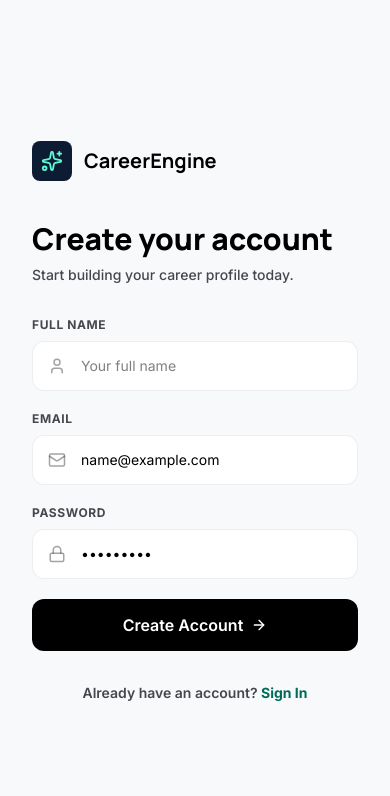
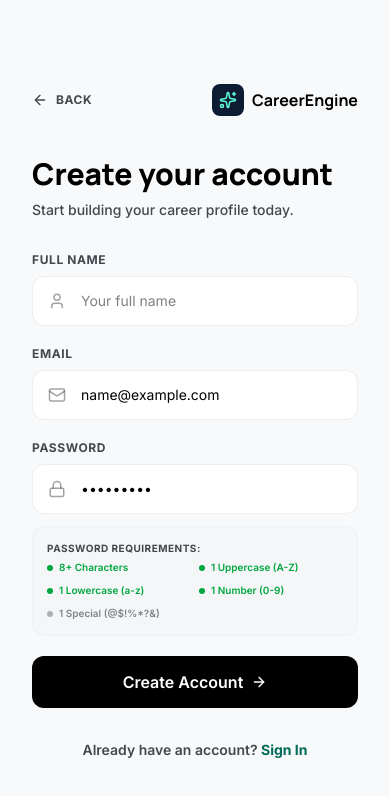
Before and after one commit to lakshaymanchanda18/Ultimate-CS-Career-Architect, a Next.js app: page /login in a window 390 px wide. Both pictures are taken after typing "name@example.com", "Sample123" into the empty fields and a click on the button "Create one". Shown: the top 796 px of the page. Built offline with nearby package versions, Linux system fonts and the light colour scheme.

Commit message:
sign in create account ui done

```diff
--- a/src/app/login/page.tsx
+++ b/src/app/login/page.tsx
@@ -3,7 +3,7 @@
 import { useState, Suspense } from "react";
 import { signIn } from "next-auth/react";
 import { useRouter, useSearchParams } from "next/navigation";
-import { Sparkles, Mail, Lock, ArrowRight, User } from "lucide-react";
+import { Sparkles, Mail, Lock, ArrowRight, User, ArrowLeft } from "lucide-react";
 
 function LoginForm() {
   const router = useRouter();
@@ -23,10 +23,37 @@ function LoginForm() {
   const [resetSent, setResetSent] = useState(false);
   const [resetLink, setResetLink] = useState("");
 
+  const hasMinLength = password.length >= 8;
+  const hasUppercase = /[A-Z]/.test(password);
+  const hasLowercase = /[a-z]/.test(password);
+  const hasNumber = /[0-9]/.test(password);
+  const hasSpecial = /[@$!%*?&]/.test(password);
+
   const handleSubmit = async (e: React.FormEvent) => {
     e.preventDefault();
     setError("");
     setLoading(true);
+
+    // Strict email formatting validation
+    const emailRegex = /^[^\s@]+@[^\s@]+\.[^\s@]+$/;
+    if (!emailRegex.test(email)) {
+      setError("Please enter a valid email address.");
+      setLoading(false);
+      return;
+    }
+
+    if (view === "signup" || view === "login") {
+      if (view === "signup" && !name.trim()) {
+        setError("Full name is required.");
+        setLoading(false);
+        return;
+      }
+      if (!hasMinLength || !hasUppercase || !hasLowercase || !hasNumber || !hasSpecial) {
+        setError("Please satisfy all password strength requirements.");
+        setLoading(false);
+        return;
+      }
+    }
 
     try {
       if (view === "forgot") {
@@ -118,12 +145,21 @@ function LoginForm() {
       {/* Right Panel - Form */}
       <div className="flex-1 flex items-center justify-center p-8 bg-surface transition-colors">
         <div className="w-full max-w-md">
-          {/* Mobile Logo */}
-          <div className="flex items-center gap-3 mb-10 lg:hidden">
-            <div className="w-10 h-10 rounded-lg bg-primary-container text-secondary-fixed flex items-center justify-center">
-              <Sparkles size={22} />
+          {/* Mobile Header (Back Link + Logo) */}
+          <div className="flex items-center justify-between mb-10 lg:hidden">
+            <button
+              onClick={() => router.push("/")}
+              className="flex items-center gap-2 text-xs font-bold uppercase tracking-wider text-on-surface-variant hover:text-primary transition-colors cursor-pointer group"
+            >
+              <ArrowLeft size={16} className="transition-transform group-hover:-translate-x-1" />
+              Back
+            </button>
+            <div className="flex items-center gap-2">
+              <div className="w-8 h-8 rounded-lg bg-primary-container text-secondary-fixed flex items-center justify-center">
+                <Sparkles size={18} />
+              </div>
+              <span className="font-headline font-bold text-base text-primary">CareerEngine</span>
             </div>
-            <h1 className="font-headline font-bold text-xl">CareerEngine</h1>
           </div>
 
           <div className="mb-8">
@@ -223,9 +259,35 @@ function LoginForm() {
                       placeholder="••••••••"
                       className="w-full bg-surface-container-lowest border border-outline-variant/30 rounded-xl py-3.5 pl-12 pr-4 text-sm focus:border-secondary focus:ring-1 focus:ring-secondary/20 outline-none transition-all text-primary"
                       required
-                      minLength={6}
                     />
                   </div>
+                  {(view === "signup" || view === "login") && password.length > 0 && (
+                    <div className="mt-3 space-y-1.5 p-3.5 bg-surface-container-low/50 rounded-xl border border-outline-variant/10 animate-in fade-in duration-300">
+                      <p className="text-[10px] font-bold uppercase tracking-wider text-on-surface-variant mb-1">Password Requirements:</p>
+                      <div className="grid grid-cols-2 gap-2 text-[10px] font-semibold">
+                        <div className={`flex items-center gap-1.5 transition-colors ${hasMinLength ? "text-green-600 dark:text-green-400" : "text-on-surface-variant/65"}`}>
+                          <span className={`w-1.5 h-1.5 rounded-full ${hasMinLength ? "bg-green-600 dark:bg-green-400" : "bg-on-surface-variant/40"}`} />
+                          <span>8+ Characters</span>
+                        </div>
+                        <div className={`flex items-center gap-1.5 transition-colors ${hasUppercase ? "text-green-600 dark:text-green-400" : "text-on-surface-variant/65"}`}>
+                          <span className={`w-1.5 h-1.5 rounded-full ${hasUppercase ? "bg-green-600 dark:bg-green-400" : "bg-on-surface-variant/40"}`} />
+                          <span>1 Uppercase (A-Z)</span>
+                        </div>
+                        <div className={`flex items-center gap-1.5 transition-colors ${hasLowercase ? "text-green-600 dark:text-green-400" : "text-on-surface-variant/65"}`}>
+                          <span className={`w-1.5 h-1.5 rounded-full ${hasLowercase ? "bg-green-600 dark:bg-green-400" : "bg-on-surface-variant/40"}`} />
+                          <span>1 Lowercase (a-z)</span>
+                        </div>
+                        <div className={`flex items-center gap-1.5 transition-colors ${hasNumber ? "text-green-600 dark:text-green-400" : "text-on-surface-variant/65"}`}>
+                          <span className={`w-1.5 h-1.5 rounded-full ${hasNumber ? "bg-green-600 dark:bg-green-400" : "bg-on-surface-variant/40"}`} />
+                          <span>1 Number (0-9)</span>
+                        </div>
+                        <div className={`flex items-center gap-1.5 transition-colors ${hasSpecial ? "text-green-600 dark:text-green-400" : "text-on-surface-variant/65"}`}>
+                          <span className={`w-1.5 h-1.5 rounded-full ${hasSpecial ? "bg-green-600 dark:bg-green-400" : "bg-on-surface-variant/40"}`} />
+                          <span>1 Special (@$!%*?&)</span>
+                        </div>
+                      </div>
+                    </div>
+                  )}
                 </div>
               )}
 
```
